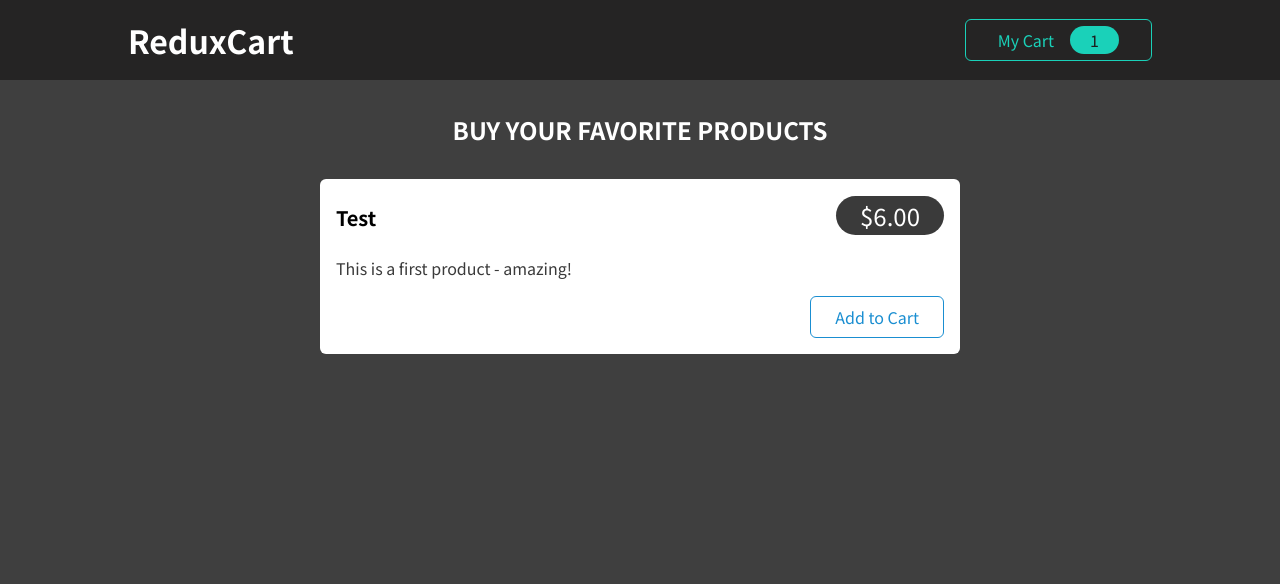
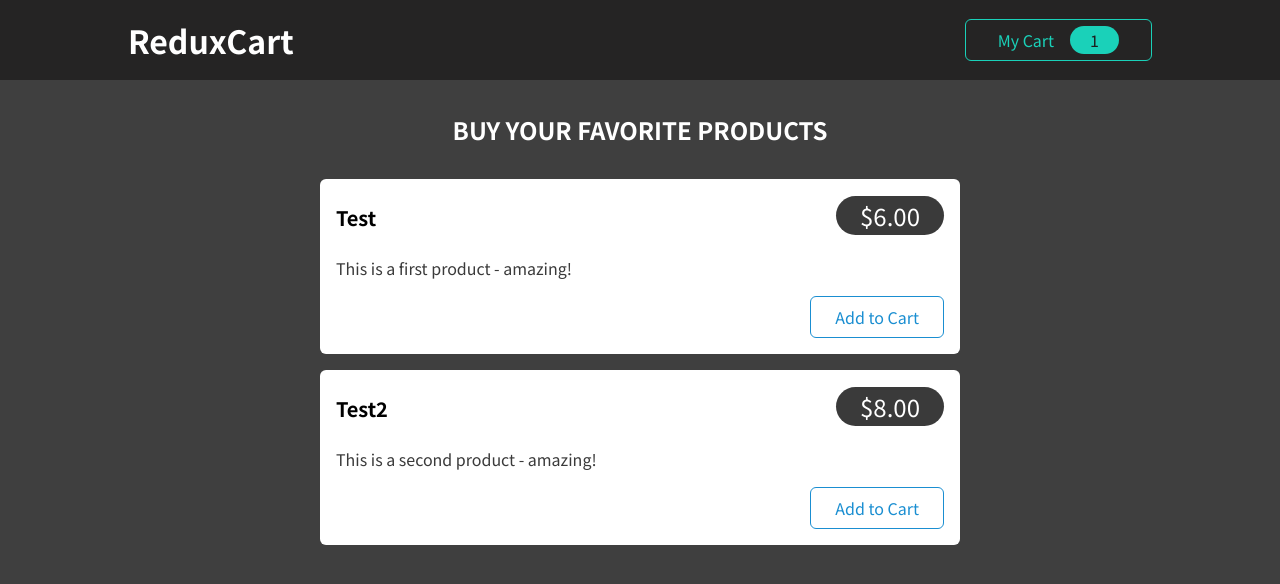
Before and after one commit to CodeNameNinja/React-Redux-Shopping-Cart, a React (Create React App) app: page / in a window 1280 px wide. Shown: the top 584 px of the page. Built offline with nearby package versions, Linux system fonts and the light colour scheme.

Commit message:
feat addToCartHandler in ProductItem

```diff
--- a/src/components/Shop/ProductItem.js
+++ b/src/components/Shop/ProductItem.js
@@ -1,8 +1,14 @@
-import Card from '../UI/Card';
-import classes from './ProductItem.module.css';
+import { useDispatch } from "react-redux";
+import { cartActions } from "../../store/cart";
+import Card from "../UI/Card";
+import classes from "./ProductItem.module.css";
 
 const ProductItem = (props) => {
-  const { title, price, description } = props;
+  const { title, price, description, id } = props;
+  const dispatch = useDispatch();
+  const addToCartHandler = () => {
+    dispatch(cartActions.addItemToCart({ title, price, id }));
+  };
 
   return (
     <li className={classes.item}>
@@ -13,7 +19,7 @@ const ProductItem = (props) => {
         </header>
         <p>{description}</p>
         <div className={classes.actions}>
-          <button>Add to Cart</button>
+          <button onClick={addToCartHandler}>Add to Cart</button>
         </div>
       </Card>
     </li>
--- a/src/components/Shop/Products.js
+++ b/src/components/Shop/Products.js
@@ -1,17 +1,35 @@
-import ProductItem from './ProductItem';
-import classes from './Products.module.css';
+import ProductItem from "./ProductItem";
+import classes from "./Products.module.css";
+
+const DUMMY_PRODUCTS = [
+  {
+    id: 1,
+    title: "Test",
+    price: 6,
+    description: "This is a first product - amazing!",
+  },
+  {
+    id: 2,
+    title: "Test2",
+    price: 8,
+    description: "This is a second product - amazing!",
+  },
+];
 
 const Products = (props) => {
+  const products = DUMMY_PRODUCTS.map((product) => (
+    <ProductItem
+      key={product.id}
+      title={product.title}
+      price={product.price}
+      description={product.description}
+      id={product.id}
+    />
+  ));
   return (
     <section className={classes.products}>
       <h2>Buy your favorite products</h2>
-      <ul>
-        <ProductItem
-          title='Test'
-          price={6}
-          description='This is a first product - amazing!'
-        />
-      </ul>
+      <ul>{products}</ul>
     </section>
   );
 };
```
Also changed, not shown: 1 other file (tests, documents, lock files or other folders).
